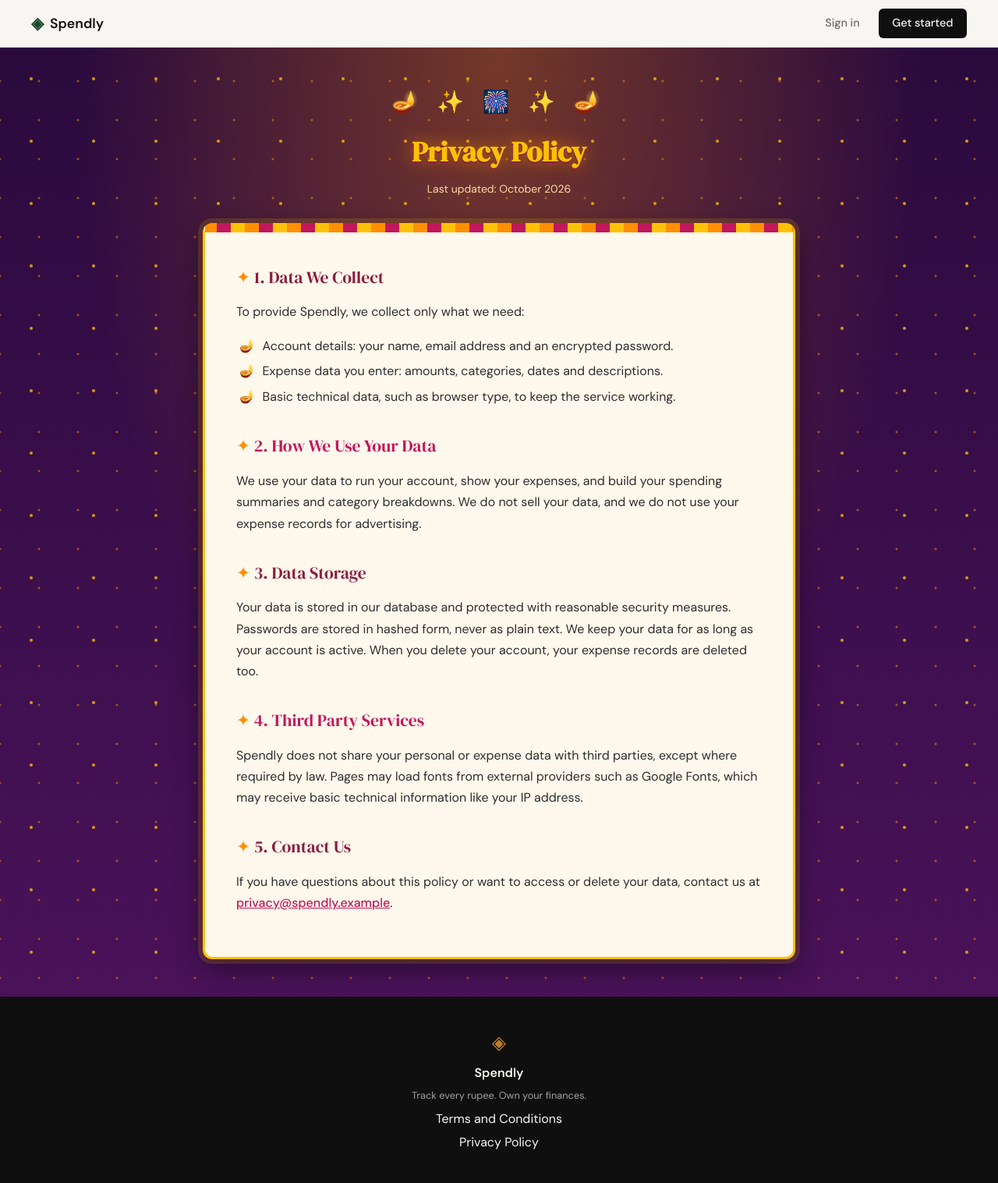
After one commit to ankit-techthought/claude_spendly_project, a Flask app: page /privacy in a window 1280 px wide. The commit adds this page. Shown: the whole page at 78% size. Run offline with Flask 3, Linux system fonts and the light colour scheme.

Commit message:
Add Privacy Policy page with Diwali theme

```diff
--- a/app.py
+++ b/app.py
@@ -25,6 +25,11 @@ def login():
 @app.route("/terms")
 def terms():
     return render_template("terms.html")
+
+
+@app.route("/privacy")
+def privacy():
+    return render_template("privacy.html")
 
 
 # ------------------------------------------------------------------ #
--- a/static/css/style.css
+++ b/static/css/style.css
@@ -597,6 +597,77 @@ a { color: inherit; text-decoration: none; }
     margin-right: 0.6rem;
 }
 
+/* Diwali theme (privacy page) --------------------------------------- */
+
+.diwali {
+    --diwali-night: #2a0a3d;
+    --diwali-plum: #4a1259;
+    --diwali-saffron: #ff8f00;
+    --diwali-marigold: #ffc107;
+    --diwali-magenta: #c2185b;
+    --diwali-maroon: #8b1e3f;
+    --diwali-cream: #fff8ec;
+
+    background-color: var(--diwali-night);
+    background-image:
+        radial-gradient(circle, rgba(255, 193, 7, 0.75) 1.5px, transparent 2.5px),
+        radial-gradient(circle, rgba(255, 143, 0, 0.5) 1px, transparent 2px),
+        radial-gradient(ellipse at 50% 0%, rgba(255, 143, 0, 0.35), transparent 60%),
+        linear-gradient(180deg, var(--diwali-night), var(--diwali-plum));
+    background-size: 80px 80px, 50px 50px, 100% 100%, 100% 100%;
+    background-position: 0 0, 25px 18px, 0 0, 0 0;
+}
+
+.diwali .diwali-ornaments {
+    font-size: 1.75rem;
+    letter-spacing: 0.5rem;
+    margin-bottom: 0.75rem;
+}
+
+.diwali .legal-title {
+    color: var(--diwali-marigold);
+    text-shadow: 0 2px 0 var(--diwali-maroon), 0 0 22px rgba(255, 143, 0, 0.7);
+}
+
+.diwali .legal-updated { color: #ffd9a0; }
+
+.diwali .legal-card {
+    background: var(--diwali-cream);
+    border: 3px solid var(--diwali-marigold);
+    border-top: 12px solid transparent;
+    background-image:
+        repeating-linear-gradient(90deg,
+            var(--diwali-saffron) 0 18px,
+            var(--diwali-magenta) 18px 36px,
+            var(--diwali-marigold) 36px 54px);
+    background-size: 100% 12px;
+    background-repeat: no-repeat;
+    background-position: top left;
+    background-origin: border-box;
+    box-shadow: 0 0 0 6px rgba(255, 193, 7, 0.15), 0 12px 34px rgba(0, 0, 0, 0.45);
+}
+
+.diwali .legal-card h2 { color: var(--diwali-maroon); }
+.diwali .legal-card h2:nth-of-type(even) { color: var(--diwali-magenta); }
+
+.diwali .legal-card h2::before {
+    content: "✦ ";
+    color: var(--diwali-saffron);
+}
+
+.diwali .legal-card ul { list-style: none; margin-left: 0.25rem; }
+
+.diwali .legal-card li::before {
+    content: "🪔";
+    margin-right: 0.6rem;
+}
+
+.diwali .legal-card a {
+    color: var(--diwali-magenta);
+    font-weight: 500;
+    text-decoration: underline;
+}
+
 /* ------------------------------------------------------------------ */
 /* Footer                                                              */
 /* ------------------------------------------------------------------ */
--- a/templates/base.html
+++ b/templates/base.html
@@ -36,7 +36,7 @@
             <p class="footer-copy">Track every rupee. Own your finances.</p>
             <div class="footer-links">
                 <a href="{{ url_for('terms') }}">Terms and Conditions</a>
-                <a href="#">Privacy Policy</a>
+                <a href="{{ url_for('privacy') }}">Privacy Policy</a>
             </div>
         </div>
     </footer>
--- /dev/null
+++ b/templates/privacy.html
@@ -0,0 +1,59 @@
+{% extends "base.html" %}
+
+{% block title %}Privacy Policy — Spendly{% endblock %}
+
+{% block content %}
+
+<section class="legal-section diwali">
+    <div class="legal-container">
+
+        <div class="legal-header">
+            <div class="diwali-ornaments" aria-hidden="true">🪔 ✨ 🎆 ✨ 🪔</div>
+            <h1 class="legal-title">Privacy Policy</h1>
+            <p class="legal-updated">Last updated: October 2026</p>
+        </div>
+
+        <div class="legal-card">
+            <h2>1. Data We Collect</h2>
+            <p>
+                To provide Spendly, we collect only what we need:
+            </p>
+            <ul>
+                <li>Account details: your name, email address and an encrypted password.</li>
+                <li>Expense data you enter: amounts, categories, dates and descriptions.</li>
+                <li>Basic technical data, such as browser type, to keep the service working.</li>
+            </ul>
+
+            <h2>2. How We Use Your Data</h2>
+            <p>
+                We use your data to run your account, show your expenses, and build your
+                spending summaries and category breakdowns. We do not sell your data, and we do
+                not use your expense records for advertising.
+            </p>
+
+            <h2>3. Data Storage</h2>
+            <p>
+                Your data is stored in our database and protected with reasonable security
+                measures. Passwords are stored in hashed form, never as plain text. We keep your
+                data for as long as your account is active. When you delete your account, your
+                expense records are deleted too.
+            </p>
+
+            <h2>4. Third Party Services</h2>
+            <p>
+                Spendly does not share your personal or expense data with third parties, except
+                where required by law. Pages may load fonts from external providers such as
+                Google Fonts, which may receive basic technical information like your IP address.
+            </p>
+
+            <h2>5. Contact Us</h2>
+            <p>
+                If you have questions about this policy or want to access or delete your data,
+                contact us at <a href="mailto:privacy@spendly.example">privacy@spendly.example</a>.
+            </p>
+        </div>
+
+    </div>
+</section>
+
+{% endblock %}
```
